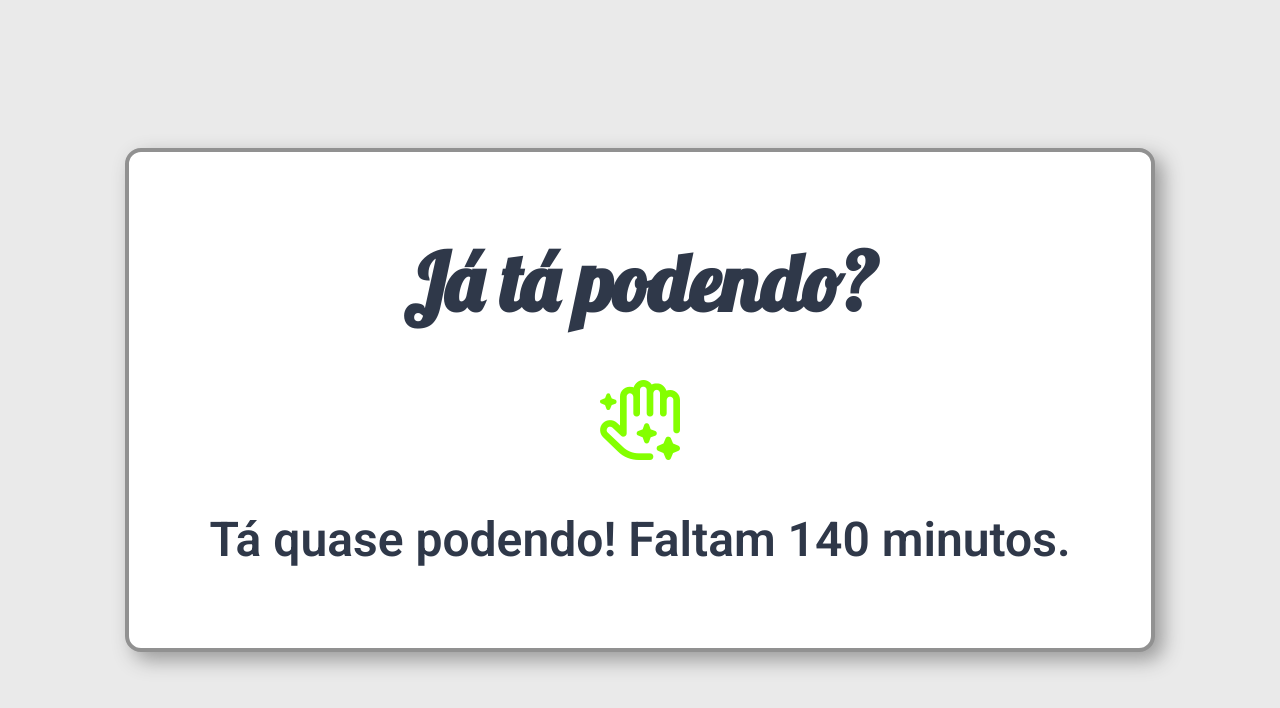
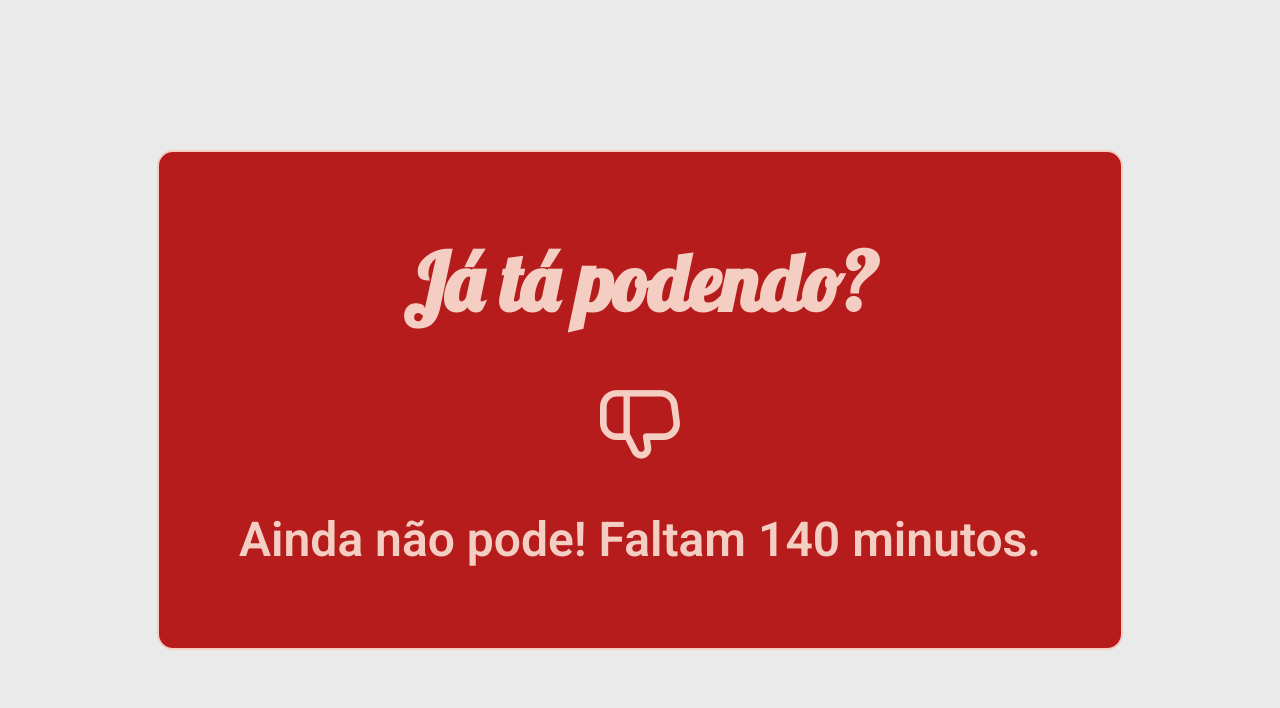
Before and after one commit to victorstdev/ja-pode, a plain HTML site: page index.html in a window 1280 px wide. Drawn offline with nearby package versions, Linux system fonts and the light colour scheme.

Commit message:
update colors

```diff
--- a/index.html
+++ b/index.html
@@ -22,7 +22,7 @@
   </head>
   <body>
     <div class="main">
-      <div class="box">
+      <div id="box">
         <h1>Já tá podendo?</h1>
         <div class="iconDiv">
           <i id="icon" class="fi fi-rr-home"></i>
--- a/script.js
+++ b/script.js
@@ -3,7 +3,10 @@ const inicioDoExpediente = new Date();
 const fimDoExpediente = new Date();
 const result = document.getElementById("texto");
 const icon = document.getElementById("icon");
+const box = document.getElementById("box");
 let texto = "";
+let rgbValue = "";
+let rgbBackground = "";
 
 inicioDoExpediente.setHours(8, 0, 0, 0);
 fimDoExpediente.setHours(17, 0, 0, 0);
@@ -12,31 +15,34 @@ const tempoDeExpediente = Math.floor((fimDoExpediente - inicioDoExpediente) / (1
 const tempoAteJaTaPodendo = Math.floor((fimDoExpediente - now) / (1000 * 60));
 const taxaDeJaTaPodendo = Math.round((1 - tempoAteJaTaPodendo/tempoDeExpediente)*100);
 
-const r = taxaDeJaTaPodendo < 50 ? 255 : Math.floor(255 - (taxaDeJaTaPodendo - 50) * 5.1);
-const g = taxaDeJaTaPodendo < 50 ? Math.floor(taxaDeJaTaPodendo * 5.1) : 255;
-const b = 0;
-const rgbValue = `rgb(${r},${g},${b})`;
-
-const trocarIcone = (className) => {
+const trocarIcone = (className, cor) => {
   icon.className = className;
   icon.style.display = 'none';
   setTimeout(() => {
     icon.style.display = 'inline-block';
-    icon.style.color = rgbValue;
+    icon.style.color = cor;
   }, 10);
 }
 
-// result.style.color = rgbValue;
 
 if (taxaDeJaTaPodendo >= 100) {
   texto = "Já pode!";
-  trocarIcone("fi fi-rr-social-network");
-}else if (taxaDeJaTaPodendo >= 50) {
-  texto = "Tá quase podendo! Faltam " + tempoAteJaTaPodendo + " minutos.";
-  trocarIcone("fi fi-rr-hand-sparkles");
+  rgbValue = "#2e7d32";
+  rgbBackground = "#e8f5e5";
+  trocarIcone("fi fi-rr-social-network", rgbBackground);
+}else if (taxaDeJaTaPodendo >= 80) {
+  texto = "Calma que já tá quase podendo! Faltam " + tempoAteJaTaPodendo + " minutos.";
+  rgbValue = "#f9a825";
+  rgbBackground = "#fdecc0";
+  trocarIcone("fi fi-rr-hand-sparkles", rgbBackground);
 }else{
   texto = "Ainda não pode! Faltam " + tempoAteJaTaPodendo + " minutos.";
-  trocarIcone("fi fi-rr-hand");
+  rgbValue = "#b71c1c";
+  rgbBackground = "#f4cec2";
+  trocarIcone("fi fi-rr-hand", rgbBackground);
 }
 
+box.style.backgroundColor = rgbValue;
+box.style.color = rgbBackground;
+result.style.color = rgbBackground;
 result.innerHTML = texto;
--- a/style.css
+++ b/style.css
@@ -12,23 +12,20 @@
   flex-direction: column;
   background-color: #eaeaea;
 }
-.box{
+#box{
   padding: 5rem;
-  border: 4px solid #919191;
-  box-shadow: #999 8px 8px 20px;
+  border: 2px solid;
   border-radius: 16px;
   display: flex;
   justify-content: center;
   align-items: center;
   flex-direction: column;
-  background-color: #fff;
 }
 h1{
   text-align: center;
   font-family: "Lobster", serif;
   font-size: 5rem;
   margin-bottom: 3rem;
-  color: #2f3849;
 }
 .iconDiv{
   font-size: 5rem;
@@ -39,5 +36,4 @@ p{
   font-family: 'Roboto', sans-serif;
   font-size: 3rem;
   font-weight: 600;
-  color: #2f3849;;
 }
```
